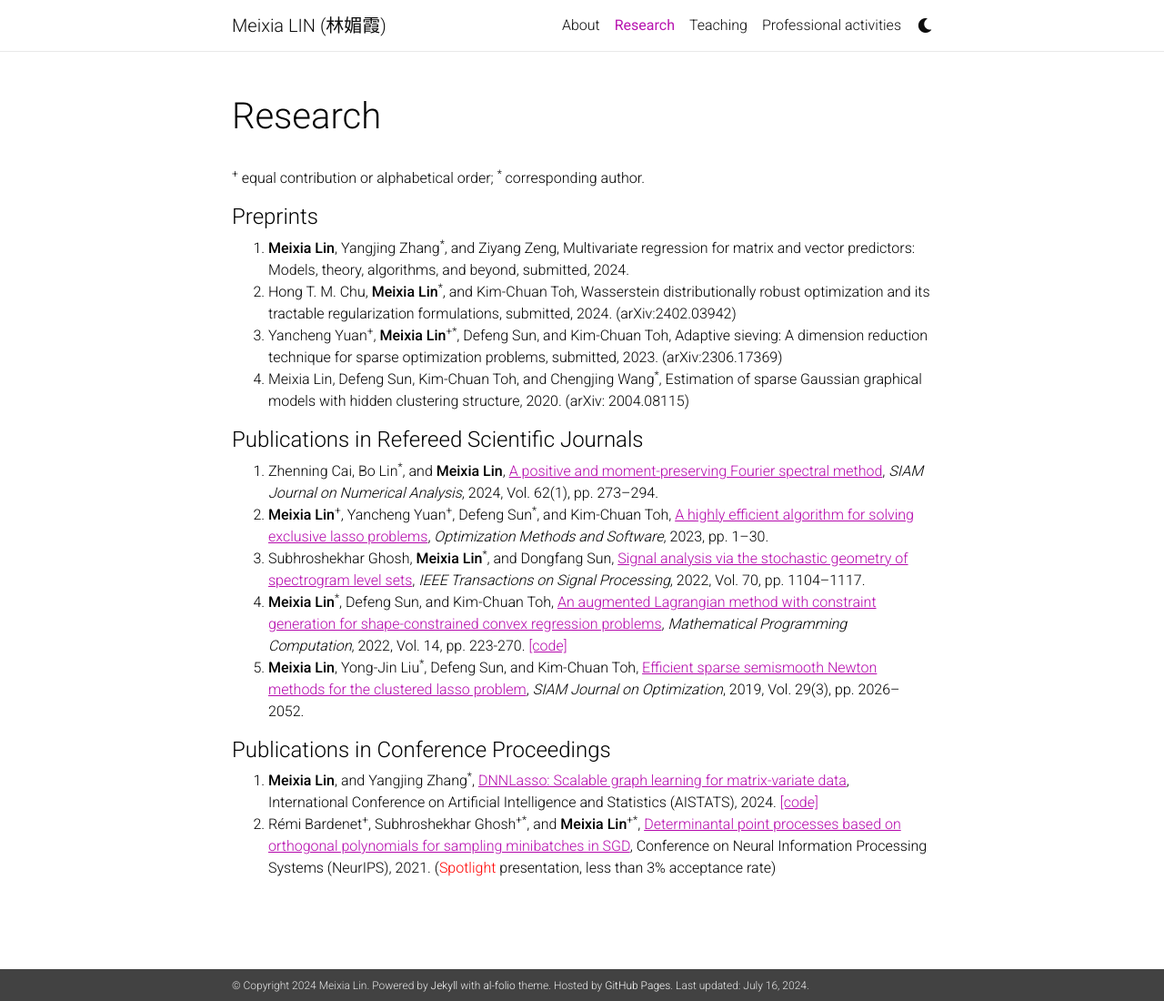
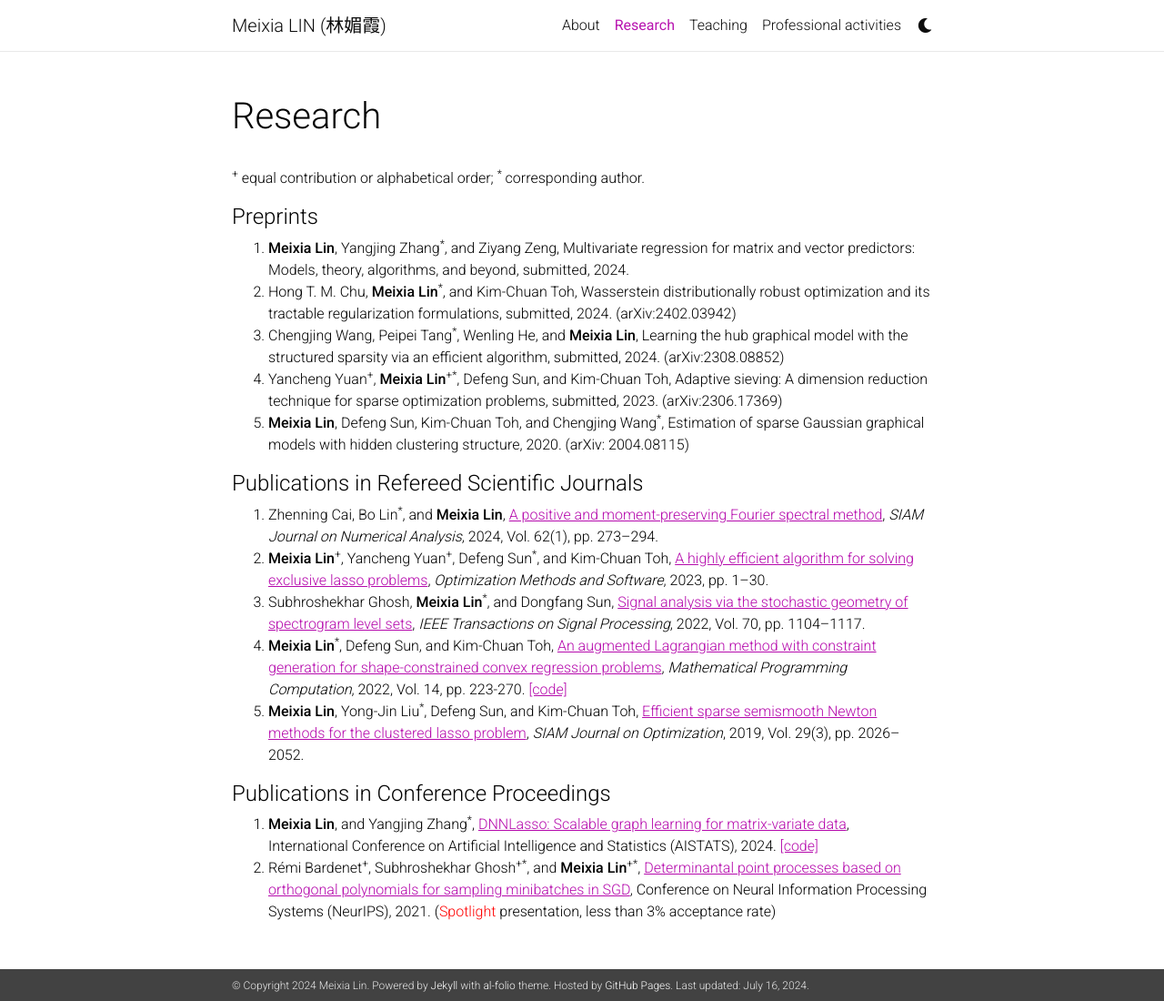
Before and after one commit to linmeixia/linmeixia.github.io, a Jekyll site: the page built from _pages/publications.md, in a window 1280 px wide and 1100 px high. Shown: the whole window at 91% size. Built offline with Jekyll 4.4.1, drawn with Linux system fonts in a browser that asks for light colours; nearby versions of some CDN libraries; comment, search, counter and statistics services are not loaded; a style sheet for code colours, icons or effects is not loaded.

Commit message:
Update publications.md

```diff
--- a/_pages/publications.md
+++ b/_pages/publications.md
@@ -13,8 +13,9 @@ nav: true
 
 1. <strong>Meixia Lin</strong>, Yangjing Zhang<sup>*</sup>, and Ziyang Zeng, Multivariate regression for matrix and vector predictors: Models, theory, algorithms, and beyond, submitted, 2024.
 2. Hong T. M. Chu, <strong>Meixia Lin</strong><sup>*</sup>, and Kim-Chuan Toh, Wasserstein distributionally robust optimization and its tractable regularization formulations, submitted, 2024. (arXiv:2402.03942)
-3. Yancheng Yuan<sup>+</sup>, <strong>Meixia Lin</strong><sup>+*</sup>, Defeng Sun, and Kim-Chuan Toh, Adaptive sieving: A dimension reduction technique for sparse optimization problems, submitted, 2023. (arXiv:2306.17369)
-4. Meixia Lin, Defeng Sun, Kim-Chuan Toh, and Chengjing Wang<sup>*</sup>, Estimation of sparse Gaussian graphical models with hidden clustering structure, 2020. (arXiv: 2004.08115)
+3. Chengjing Wang, Peipei Tang<sup>*</sup>, Wenling He, and <strong>Meixia Lin</strong>, Learning the hub graphical model with the structured sparsity via an efficient algorithm, submitted, 2024. (arXiv:2308.08852)
+4. Yancheng Yuan<sup>+</sup>, <strong>Meixia Lin</strong><sup>+*</sup>, Defeng Sun, and Kim-Chuan Toh, Adaptive sieving: A dimension reduction technique for sparse optimization problems, submitted, 2023. (arXiv:2306.17369)
+5. <strong>Meixia Lin</strong>, Defeng Sun, Kim-Chuan Toh, and Chengjing Wang<sup>*</sup>, Estimation of sparse Gaussian graphical models with hidden clustering structure, 2020. (arXiv: 2004.08115)
 
 
 <h4>Publications in Refereed Scientific Journals</h4>
```
